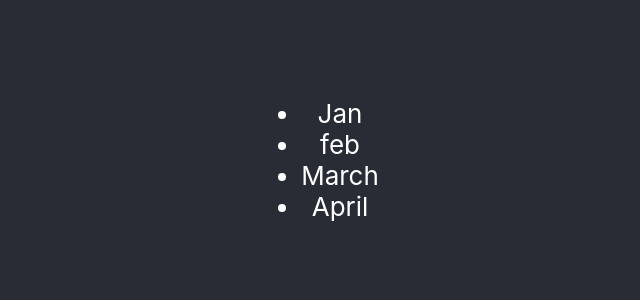
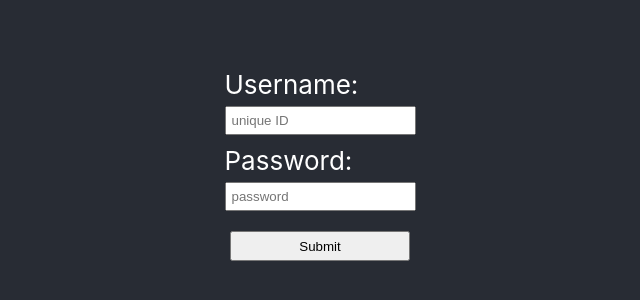
Before and after one commit to Tochy112/AnHydrase-react, a React (Create React App) app: page / in a window 1280 px wide. Shown: the part 240-540 px from the top of the page, without its empty margins (320-960 px from the left). Built offline with nearby package versions, Linux system fonts and the light colour scheme.

Commit message:
updated files

```diff
--- a/src/App.js
+++ b/src/App.js
@@ -7,6 +7,9 @@ import ToDoList from './pages/ToDoList';
 import ToDoForm from './ToDoForm';
 import List2 from './List2';
 import List from './List';
+import Form2 from './form'
+
+
 
 
   function App() {
@@ -40,7 +43,9 @@ import List from './List';
           {/* <ToDoForm addTask={addTask}/> */}
           {/* <ToDoList toDoList={toDoList} handleToggle={handleToggle} handleFilter={handleFilter}/> */}
 
-          <List />
+          {/* <List /> */}
+
+          <Form2 />
         </div>
 
       </div>
--- /dev/null
+++ b/src/form.js
@@ -0,0 +1,45 @@
+import React, {Component}  from 'react';
+
+
+class Form extends React.Component {
+    constructor(props) {
+        super(props);
+        this.state = {value: ""};
+        this.handleChange= this.handleChange.bind(this)
+        this.handleSubmit= this.handleSubmit.bind(this)
+    }
+
+    handleChange = (e) => {
+        this.setState({value: e.target.value})
+        console.log("Not working")
+    }
+    handleSubmit = (e) =>{
+        alert("Welcome" +" " + this.state.value +" " + "to your dashboard");
+        console.log("There is no problem")
+
+        e.preventDefault();
+    }
+
+
+    render() {
+        return (
+            <div>
+                <form onSubmit= {this.handleSubmit}>
+                <div>
+                    <label> Username: </label>
+                    <input  type="text" placeholder ="unique ID" onChange={this.handleChange} />
+
+                </div>
+                <div>
+                    <label> Password: </label>
+                    <input type="password" placeholder ="password" onChange={this.handleChange}/>
+                </div>
+
+                <button onChange={this.handleChange}>Submit</button>
+                </form>
+            </div>
+        )
+    }
+}
+
+export default Form
```
